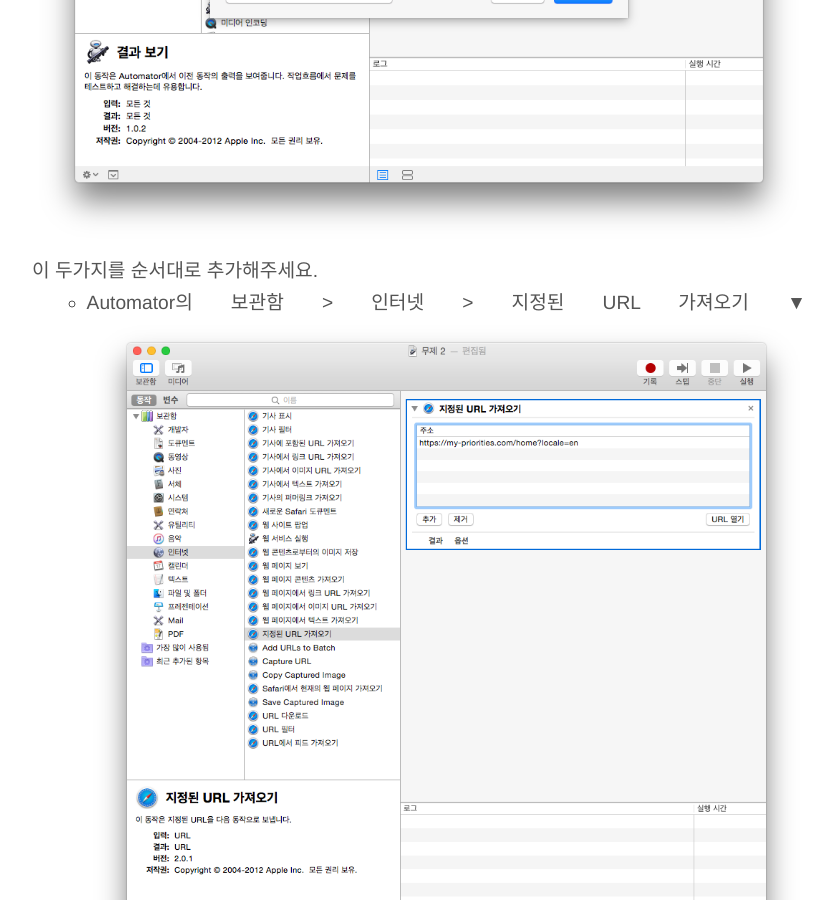
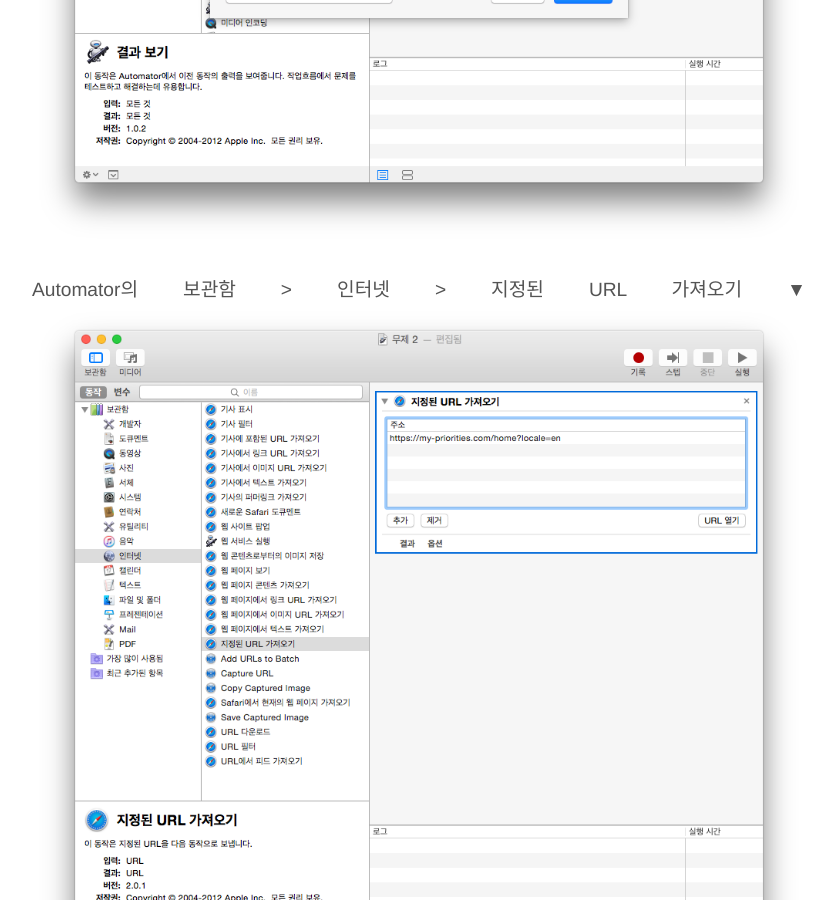
Before and after one commit to devfuner/devfuner.github.com, a Jekyll site: the page built from _posts/2015-08-01-webpage-to-app.md, in a window 1280 px wide and 900 px high, scrolled down 961 px. Shown: the whole window, without its empty margins (234-1067 px from the left). Built offline with Jekyll 4.4.1, drawn with Linux system fonts in a browser that asks for light colours; Markdown is read by kramdown in place of the engine named in the settings; comment, search, counter and statistics services are not loaded.

Commit message:
update webpage-to-app

```diff
--- a/_posts/2015-08-01-webpage-to-app.md
+++ b/_posts/2015-08-01-webpage-to-app.md
@@ -14,10 +14,10 @@
 Automator를 실행하시고 작업흐름으로 생성해주세요.
 작업흐름으로 하는 이유는 마지막에 설명드리겠습니다. ▼
 ![Automator](/images/posts/webpage-to-app/5864fcd2_001.png)
-이 두가지를 순서대로 추가해주세요.
-* Automator의 보관함 > 인터넷 > 지정된 URL 가져오기 ▼
+
+    Automator의 보관함 > 인터넷 > 지정된 URL 가져오기 ▼
 ![Automator](/images/posts/webpage-to-app/5864fcd2_002.png)
-* Automator의 보관함 > 인터넷 > 웹 사이트 팝업 ▼
+    Automator의 보관함 > 인터넷 > 웹 사이트 팝업 ▼
 ![Automator](/images/posts/webpage-to-app/5864fcd2_003.png)
 지정된 URL 가져오기에는 앱에서 실행될 웹페이지의 주소를 입력해주세요.
 웹 사이트 팝업에서는 앱의 크기를 지정해줍니다.
```
